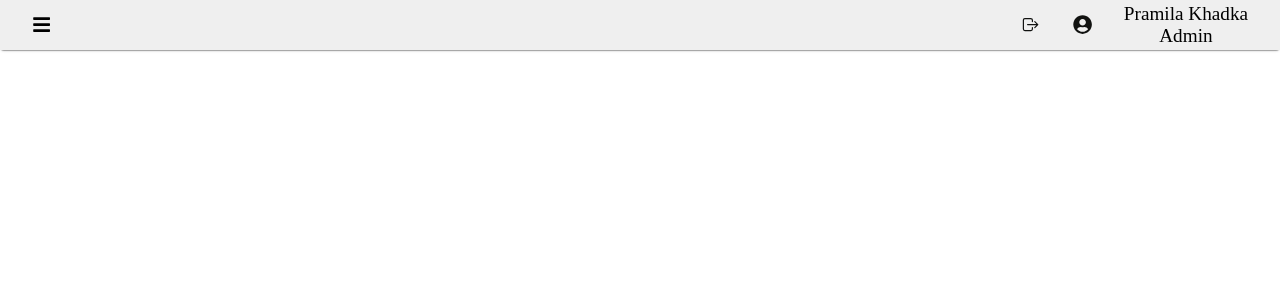
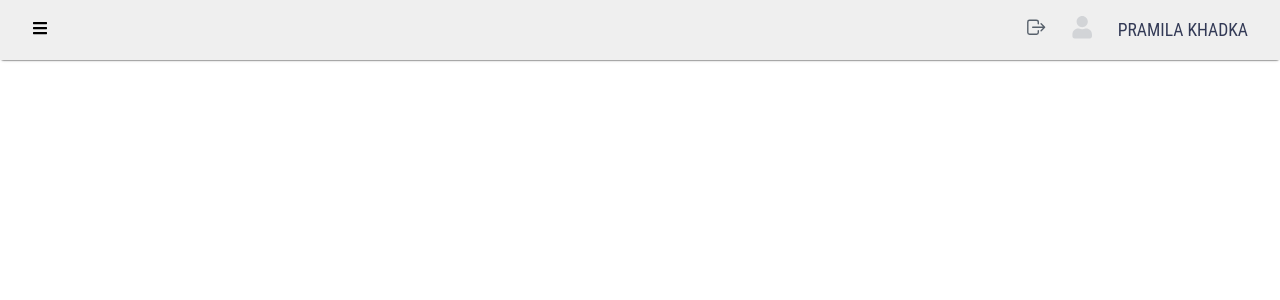
Before and after one commit to pramila123/Dashboard_blogSite, a React (Create React App) app: page / in a window 1280 px wide. Shown: the top 300 px of the page. Built offline with nearby package versions, Linux system fonts and the light colour scheme.

Commit message:
Navbar update

```diff
--- a/src/App.js
+++ b/src/App.js
@@ -2,12 +2,14 @@
 
 import Navbar from "./components/Navbar/Navbar";
 import GlobalStyles from "./GlobalStyles";
-
+import {BrowserRouter as Router} from 'react-router-dom'
 function App() {
   return (
     <div className="App">
    <GlobalStyles/>
+   <Router>
    <Navbar/>
+   </Router>
 
     </div>
   );
--- a/src/GlobalStyles.js
+++ b/src/GlobalStyles.js
@@ -4,6 +4,7 @@ import {createGlobalStyle} from 'styled-components';
 *{
     margin:0;
 padding:0;
+font-family:'Roboto Condensed', sans-serif;
 
 }
 `;
--- /dev/null
+++ b/src/components/Navbar/Navbar.elements.js
@@ -0,0 +1,17 @@
+import styled from 'styled-components';
+export const TopNavBar = styled.nav`
+background-color:#EFEFEF;
+
+color:#000;
+`;
+export const TopContainer = styled.div`
+display: flex;
+justify-content: space-between;
+align-items: center;
+height: 60px;
+padding-right: 2rem;
+padding-left: 2rem;
+cursor: pointer;
+
+`;
+export const MenuIcon=styled.div``;
--- a/src/components/Navbar/Navbar.js
+++ b/src/components/Navbar/Navbar.js
@@ -1,31 +1,17 @@
 import React from "react";
-import styled from "styled-components";
 import TopNavbar from "./TopNavbar";
 import { FaBars } from "react-icons/fa";
 import { Paper } from "@material-ui/core";
-const TopNavBar = styled.nav`
-  background-color: #EFEFEF;
-  font-size: 1.2rem;
-  color:#000;
-`;
-const TopContainer = styled.div`
-  display: flex;
-  justify-content: space-between;
-  align-items: center;
-  height: 50px;
-  padding-right: 2rem;
-  padding-left: 2rem;
-  cursor: pointer;
-
-`;
+import { TopNavBar, TopContainer, MenuIcon } from "./Navbar.elements";
 const Navbar = () => {
   return (
     <>
       <Paper>
         <TopNavBar>
           <TopContainer>
-            <FaBars />
-
+            <MenuIcon>
+              <FaBars />
+            </MenuIcon>
             <TopNavbar />
           </TopContainer>
         </TopNavBar>
--- a/src/components/Navbar/TopNavbar.js
+++ b/src/components/Navbar/TopNavbar.js
@@ -1,27 +1,54 @@
 import React from "react";
+import { Link } from "react-router-dom";
+import styled from "styled-components";
 import { IoLogOutOutline } from "react-icons/io5";
-import { FaUserCircle } from "react-icons/fa";
-import styled from "styled-components";
-const UserIcons = styled.div`
+import { FaUser } from "react-icons/fa";
+const data = [
+  {
+    id: "1",
+    link: "/logout",
+    icon: <IoLogOutOutline />,
+    color: "#57606B",
+  },
+  {
+    id: "2",
+    link: "/user",
+    icon: <FaUser />,
+    color: "#D2D4D7",
+  },
+];
+const MenuItem = styled.ul`
   display: flex;
-  justify-content: flex-end;
-align-items:center;
-  .logout {
-    margin-right: 2rem;
-    color:#111210;
+  justify-content: space-evenly;
+  align-items: center;
+  p {
+    text-align: center;
+
+    font-size: 1.1rem;
+    color: #333a56;
+    text-transform: uppercase;
   }
+`;
+const ItemLinks = styled(Link)`
+  margin-right: 1.5rem;
+  text-decoration: none;
+  color: ${(props) => props.color};
+  font-size: 1.4rem;
 `;
 const TopNavbar = () => {
   return (
     <>
-      <UserIcons>
-        <IoLogOutOutline className="logout" />
-        <FaUserCircle className="logout" />
-        <div>
-          <span>Pramila Khadka</span>
-          <p><center>Admin</center></p>
-        </div>
-      </UserIcons>
+      <MenuItem>
+        {data.map((post) => {
+          return (
+            <ItemLinks color={post.color} to={post.link} key={post.id}>
+              {post.icon}
+            </ItemLinks>
+          );
+        })}
+
+        <p>Pramila khadka</p>
+      </MenuItem>
     </>
   );
 };
```
